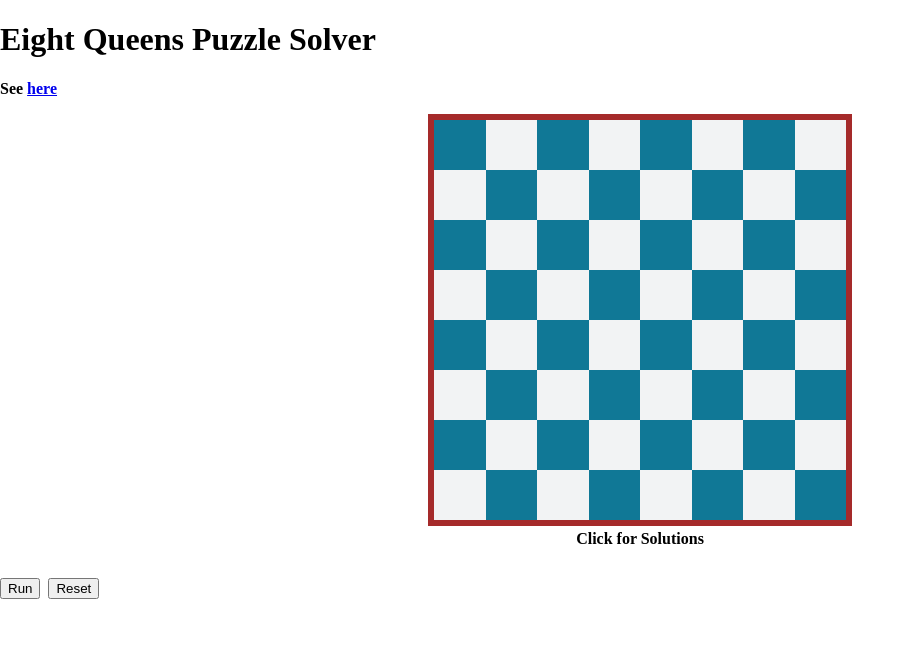
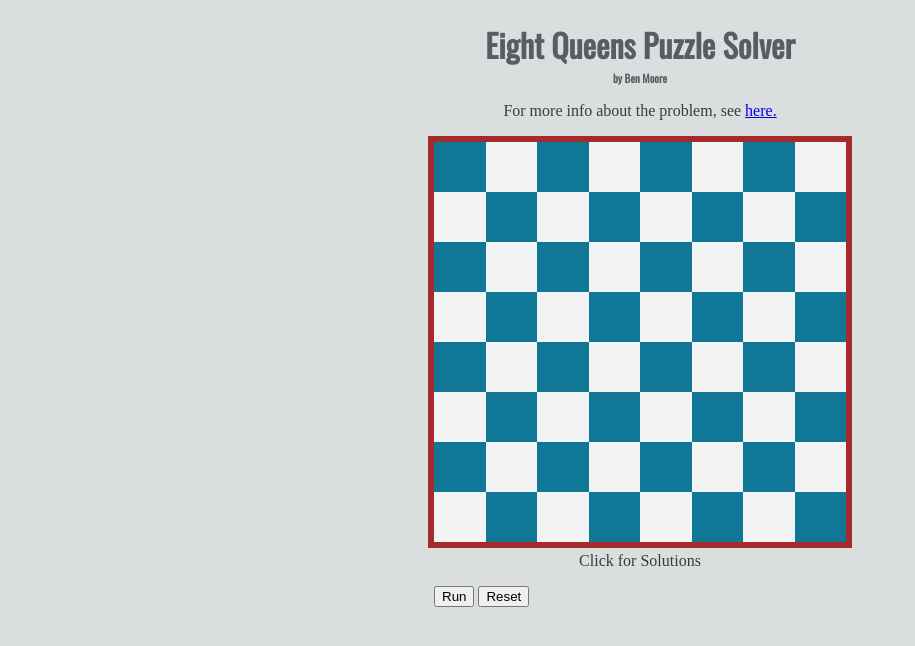
Before and after one commit to btmoore4/N_Queens, a plain HTML site: page index.html in a window 1280 px wide. Shown: the whole page, without its empty margins (0-915 px from the left). Drawn offline with nearby package versions, Linux system fonts and the light colour scheme.

Commit message:
Made it a little more visual

```diff
--- a/index.html
+++ b/index.html
@@ -3,11 +3,14 @@
 		<head>
 				<link rel="stylesheet" type="text/css" href="main.css">
 				<script language="javascript" type="text/javascript" src="main.js"></script>
+				<link href='https://fonts.googleapis.com/css?family=Oswald:400,300' rel='stylesheet' type='text/css'>
+				<link href='https://fonts.googleapis.com/css?family=Open+Sans+Condensed:300' rel='stylesheet' type='text/css'>
 		</head>
 		<body>
 				<h1>Eight Queens Puzzle Solver<h1>
+				<h3> by Ben Moore </h3>
 				<p>
-				See <a href="https://en.wikipedia.org/wiki/Eight_queens_puzzle">here</a>
+				For more info about the problem, see <a href="https://en.wikipedia.org/wiki/Eight_queens_puzzle">here.</a>
 				</p>
 				<div id="page">
 					<div id="main_content">
@@ -62,7 +65,9 @@
 					</div>
 				</div>
 				<p id="soltext">Click for Solutions</p>
+				<div id = "butt" >
 				<input class="button" type="button" onclick="run();" value="Run" id="button1">
 				<input class="button" type="button" onclick="clear_all();" value="Reset" id="button2">
+				</div>
 		</body>
 </html>
--- a/main.css
+++ b/main.css
@@ -1,30 +1,50 @@
 body{
 		margin:0;
 		padding:0;
+	background-color:#dadedf;
 }
 
+h1{
+	font-family: 'Oswald', sans-serif;
+	color: #555f61;
+	text-align: center;
+	margin-bottom: -20px;
+}
+
+h3{
+	font-family: 'Oswald', sans-serif;
+	color: #555f61;
+	text-align: center;
+	font-size: 11px;
+}
 p {
 	font-family: "Times New Roman", Georgia, Serif;
+	color: #373d3f;
 	font-size: 16px;
+	text-align: center;
 }
 
 #page {
 	height: 400px;
 	width: 100%;
-	background-color:#ffffff;
+	background-color:#dadedf;
 }
 
 #main_content {
 	height: 100%;
 	width: 412px;
 	min-width: 400px;
-	background-color:#ffffff;
+	background-color:#dadedf;
 	margin: 0 auto;
 	border: 6px solid brown;
 }
 
 #soltext {
 	 text-align: center;
+}
+
+.button {
+	margin: 0 auto;
 }
 
 .row {
@@ -46,3 +66,9 @@ p {
 	background-color: #f2f3f4;
 	float: left;
 }
+
+#butt {
+	min-width: 400px;
+	width: 412px;
+	margin: 0 auto;
+}
```
